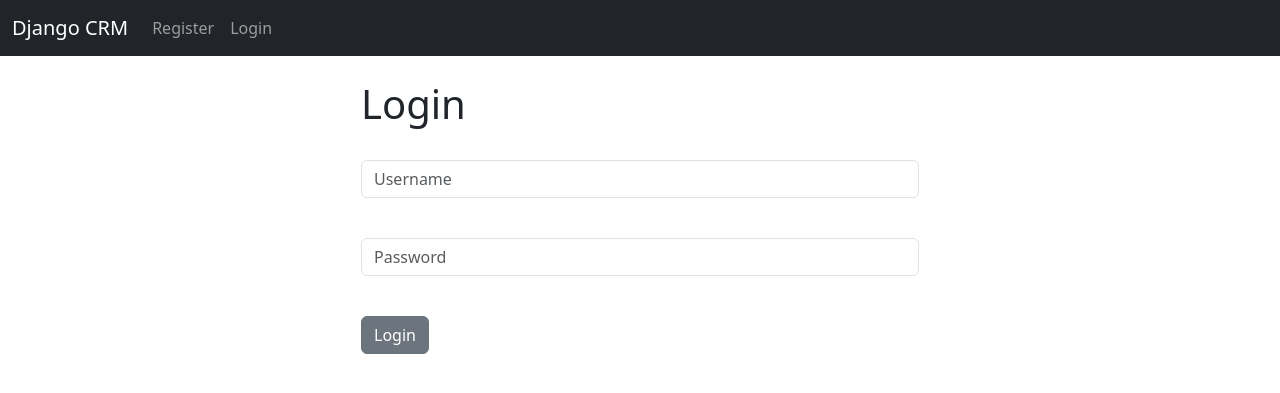
After one commit to hexstories/django-CRM, a Django app: template employee_register/templates/home.html in a window 1280 px wide. The commit adds this page. Shown: the top 393 px of the page. Run offline with Django 4.2, Linux system fonts and the light colour scheme; the template is opened without the code that fills it, so the values that code supplies are empty.

Commit message:
registration

```diff
--- a/core/settings.py
+++ b/core/settings.py
@@ -56,7 +56,7 @@ ROOT_URLCONF = 'core.urls'
 TEMPLATES = [
     {
         'BACKEND': 'django.template.backends.django.DjangoTemplates',
-        'DIRS': [],
+        'DIRS': [BASE_DIR/"templates"],
         'APP_DIRS': True,
         'OPTIONS': {
             'context_processors': [
--- a/core/urls.py
+++ b/core/urls.py
@@ -3,5 +3,5 @@ from django.urls import path, include
 
 urlpatterns = [
     path('admin/', admin.site.urls),
-    path('',include('core.urls'))
+    path('',include('employee_register.urls'))
 ]
--- a/core/templates/base.html
+++ b/employee_register/templates/base.html
@@ -7,11 +7,23 @@
     <link href="https://cdn.jsdelivr.net/npm/bootstrap@5.3.2/dist/css/bootstrap.min.css" rel="stylesheet" integrity="sha384-T3c6CoIi6uLrA9TneNEoa7RxnatzjcDSCmG1MXxSR1GAsXEV/Dwwykc2MPK8M2HN" crossorigin="anonymous">
   </head>
   <body>
+    {% include 'navbar.html' %}
 
+  <div class="container">
+    <br/>
+    {% if messages %}
+      {% for message in messages %}
+        <div class="alert alert-warning alert-dismissible fade show" role="alert">
+          {{ message }}
+          <button type="button" class="btn-close" data-bs-dismiss="alert" aria-label="Close"></button>
+        </div>
+
+      {% endfor %}
+    {% endif %}
 
     {% block content %}
-
     {% endblock %}
+  </div>
     <script src="https://cdn.jsdelivr.net/npm/bootstrap@5.3.2/dist/js/bootstrap.bundle.min.js" integrity="sha384-C6RzsynM9kWDrMNeT87bh95OGNyZPhcTNXj1NW7RuBCsyN/o0jlpcV8Qyq46cDfL" crossorigin="anonymous"></script>
   </body>
 </html>
--- /dev/null
+++ b/employee_register/templates/home.html
@@ -0,0 +1,38 @@
+{% extends 'base.html' %}
+
+{% block content %}
+
+<div class="col-md-6 offset-md-3">
+
+{% if user.is_authenticated %}
+
+<h1>Hello World</h1>
+
+{% else %}
+
+<h1> Login</h1>
+<br/>
+
+<form method="POST" action="{% url 'home' %}">
+    {% csrf_token %}
+    <form>
+ <div class="mb-3">
+   <input type="text" class="form-control" name="username", placeholder="Username" required>
+
+ </div><br/>
+ <div class="mb-3">
+   <input type="password" class="form-control" name="password", placeholder="Password" required>
+ </div>
+ <br/>
+ <button type="submit" class="btn btn-secondary">Login</button>
+</form>
+
+
+
+</form>
+
+</div>
+
+{% endif %}
+
+{% endblock %}
--- /dev/null
+++ b/employee_register/templates/navbar.html
@@ -0,0 +1,30 @@
+<nav class="navbar navbar-expand-lg navbar-dark bg-dark">
+    <div class="container-fluid">
+      <a class="navbar-brand" href="% url 'home' %">Django CRM</a>
+      <button class="navbar-toggler" type="button" data-bs-toggle="collapse" data-bs-target="#navbarSupportedContent" aria-controls="navbarSupportedContent" aria-expanded="false" aria-label="Toggle navigation">
+        <span class="navbar-toggler-icon"></span>
+      </button>
+      <div class="collapse navbar-collapse" id="navbarSupportedContent">
+        <ul class="navbar-nav me-auto mb-2 mb-lg-0">
+
+          {% if user.is_authenticated %}
+          <li class="nav-item">
+            <a class="nav-link" href="{% url 'logout' %}">Logout</a>
+          </li>
+
+          {% else %}
+          <li class="nav-item">
+            <a class="nav-link" href="{% url 'register' %}">Register</a>
+          </li>
+          <li class="nav-item">
+            <a class="nav-link" href="{% url 'home' %}">Login</a>
+          </li>
+
+            {% endif%}
+
+
+        </ul>
+
+      </div>
+    </div>
+  </nav>
--- a/core/templates/home.html
+++ b/employee_register/templates/register.html
@@ -1,7 +1,6 @@
 {% extends 'base.html' %}
-
 {% block content %}
 
-<h1> hello worlds</h1>
+<h1>Register</h1>
 
 {% endblock %}
--- a/employee_register/urls.py
+++ b/employee_register/urls.py
@@ -3,4 +3,7 @@ from . import views
 
 urlpatterns = [
     path('',views.home, name='home'),
+    #path('login/',views.login_user, name='login'),
+    path('logout/',views.logout_user, name='logout'),
+    path('register/',views.register_user, name='register'),
 ]
```
Also changed, not shown: core/forms.py (added, +51 -0 lines), employee_register/views.py (+30 -2 lines).
